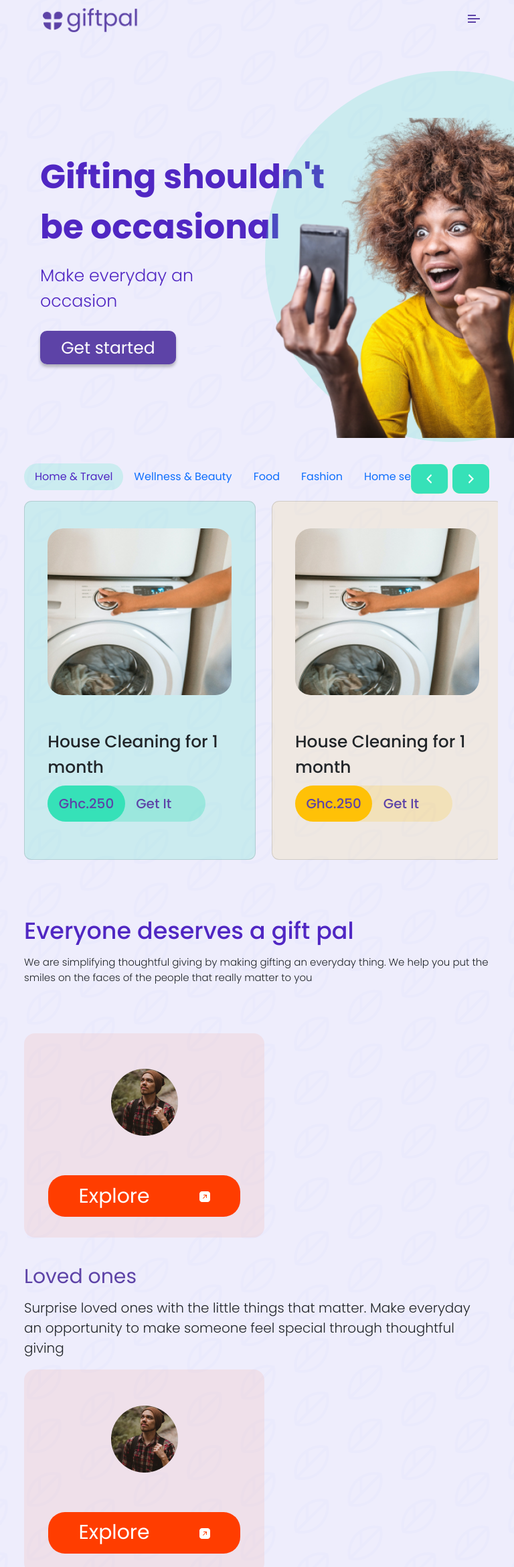
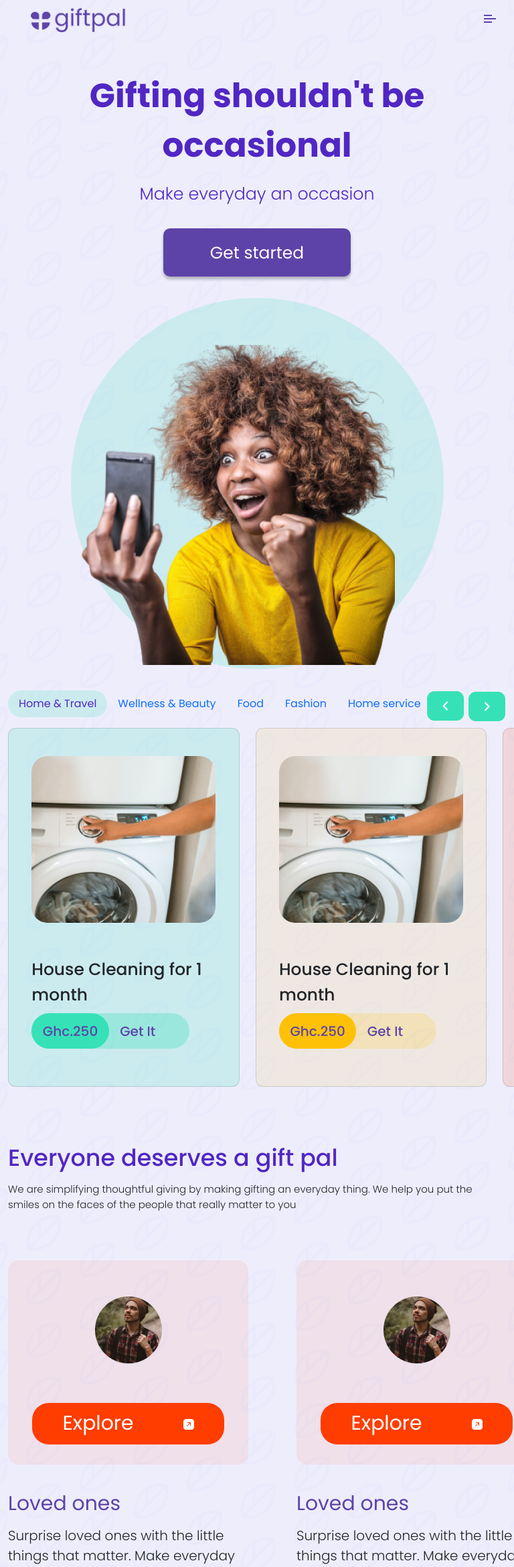
Before and after one commit to kewablay/Giftpal-v2.0, a PHP site: page / in a window 768 px wide; the page is wider, and only the part inside the window is pictured. Shown: the top 2340 px of that part at 67% size. Run offline with PHP 8.4, Linux system fonts and the light colour scheme; some libraries are stand-ins or nearby versions.

Commit message:
added changes

```diff
--- a/css/main.css
+++ b/css/main.css
@@ -38,7 +38,7 @@ nav{
 nav a{
     text-decoration: none;
     color: #5027C3;
-    padding: .5rem;
+    padding: .5rem .7rem;
 }
 
 .nav-item-list{
@@ -571,8 +574,58 @@ footer a{
     right: 10%;
 }
 
+@media (min-width:480px) and (max-width: 1241px){
+
+    .explore .card-row{
+        flex-wrap: nowrap;
+        overflow-x: scroll;
+        -ms-overflow-style: none;  /* IE and Edge */
+        scrollbar-width: none;
+        scroll-behavior: smooth;
+        gap: 3rem;
+    }
+}
+
 
 /* --------- media queries ------------- */
+@media (min-width:576px) and (max-width:992px){
+    .header .main-header {
+        justify-content: center;
+    }
+
+    .main-intro-text h3,.main-intro-text p{
+        width: 100%;
+        text-align: center;
+    }
+    .main-intro-text div{
+        display: flex;
+        justify-content: center;
+        margin-bottom: 2rem;
+    }
+    .hero-image{
+        width: 100%;
+        height: 100%;
+        display: flex;
+        justify-content: center;
+    }
+
+    @media (min-width: 768px){
+        .container{max-width: 850px !important;}
+    }
+
+    .section-intro .get-started-btn{
+        margin-bottom: 2rem;
+    }
+
+    #footer-item #myform{
+        margin-top: 2rem;
+        margin-bottom: 1rem;
+    }
+
+}
+
+
+
 @media only screen and (max-width: 768px) {
 
 
--- a/home.html
+++ b/home.html
@@ -45,15 +45,18 @@
 
             <!-- header -->
             <header class="main-header row align-items-center">
-                <div class="main-intro-text col-6">
+                <div class="main-intro-text col-6 col-sm-12 col-lg-6">
                     <h3>Gifting shouldn't be occasional</h3>
                     <p>Make everyday an occasion</p>
-                    <a class="my-button get-started-btn" href="register.html">Get started</a>
+                    <div>
+                        <a class="my-button get-started-btn" href="register.html">Get started</a>
+                    </div>
+
                 </div>
 
-                <div class="col-6 hero-image">
+                <div class="col-6 hero-image col-sm-12 col-lg-6">
                     <picture>
-                        <source media="(max-width: 480px)" srcset="images/header-img.png">
+                        <source media="(max-width: 576px)" srcset="images/header-img.png">
                         <img class="img" src="images/hero-img.png" alt="">
                     </picture>
 
@@ -505,29 +508,29 @@
 
             <h3 class="section-title" id='partners'>Our Partners</h3>
             <footer class="row bg-white">
-                <div class="footer-logo col-2 " id="footer-item">
+                <div class="footer-logo col-2 col-sm-6 col-md-2 col-lg-2" id="footer-item">
                      <img src="images/giftpal-logo1.png" alt="">
                 </div>
-                <div class="col-2" id="footer-item">
+                <div class="col-2 col-sm-6 col-md-2 col-lg-2" id="footer-item">
                     <h3 class="footer-text-header">About Us</h3>
                     <h3 class="footer-text"><a href="#">Company</a> </h3>
                     <h3 class="footer-text"><a href="#">What we do</a> </h3>
                 </div>
 
-                <div class="col-3" id="footer-item">
+                <div class="col-3 col-sm-6 col-md-3 col-lg-3" id="footer-item">
                     <h3 class="footer-text-header">Services</h3>
                     <h3 class="footer-text"><a href="#">Peer to peer Gifting</a> </h3>
                     <h3 class="footer-text"><a href="#">Group Gifting</a> </h3>
                     <h3 class="footer-text"><a href="#">Corporate Gifting</a> </h3>
                 </div>
-                <div class="col-2" id="footer-item">
+                <div class="col-2 col-sm-6 col-md-2 col-lg-2" id="footer-item">
                     <h3 class="footer-text-header">Follow Us</h3>
                     <h3 class="footer-text"><a href="#">Facebook</a> </h3>
                     <h3 class="footer-text"><a href="#">Instagram</a> </h3>
                     <h3 class="footer-text"><a href="#">Twitter</a> </h3>
                 </div>
 
-                <div class="col-3" id="footer-item">
+                <div class="col-3 col-sm-6 col-md-3 col-lg-3" id="footer-item">
                     <form action="#" id='myform'>
                          <label for="newsletter" class="newsletter">Subscribe to our newsletter</label>
                         <div id="newsletter-input">
--- a/js/main.js
+++ b/js/main.js
@@ -20,7 +20,8 @@ document.addEventListener("click", () => {
 var newsLetterForm = document.getElementById('myform');
 var submit = document.getElementById('go');
 
-submit.onclick = function(){
+submit.onclick = function(e){
+    e.preventDefault();
     document.forms["myform"].submit(); return false;
 }
 
```
Also changed, not shown: other parts of css/main.css (+19 -11 lines).
